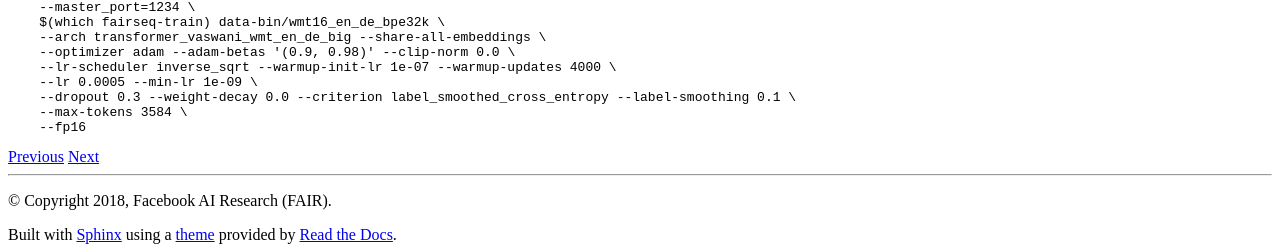
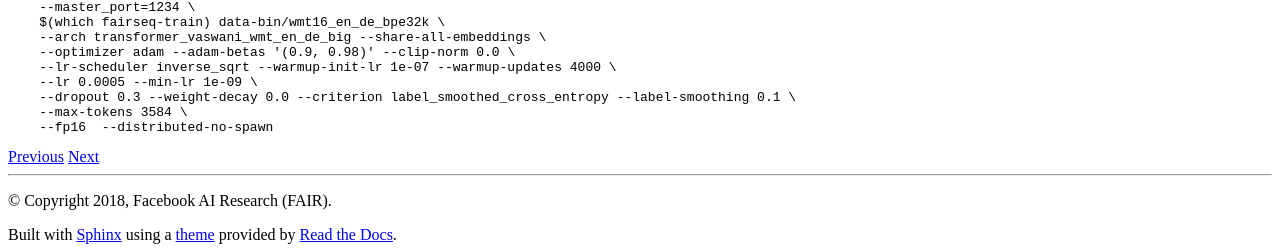
Before and after one commit to realzhouchushu/data2vec, a Sphinx documentation site: the page built from docs/getting_started.rst, in a window 1280 px wide and 900 px high, scrolled down 2187 px. Shown: the part 648-897 px from the top of the window. Built offline with Sphinx 7.4.7 and the Read the Docs theme 2.0.0, drawn with Linux system fonts in a browser that asks for light colours.

Commit message:
Update getting_started.rst (#1188)
Summary:
Hi,

I think there is a minor mistake in the doc. `--distributed-no-spawn` argument is needed for distributed training on multiple machines without `slurm`. Otherwise, the program will start 8 jobs on each GPU, when `nproc_per_node=8`.
Pull Request resolved: https://github.com/pytorch/fairseq/pull/1188

Differential Revision: D17627778

Pulled By: myleott

fbshipit-source-id: 35ab6b650dc1132d7cb2d150e80d2ebf0caf3e69

```diff
--- a/docs/getting_started.rst
+++ b/docs/getting_started.rst
@@ -189,4 +189,4 @@ replacing ``node_rank=0`` with ``node_rank=1`` on the second node:
         --lr 0.0005 --min-lr 1e-09 \
         --dropout 0.3 --weight-decay 0.0 --criterion label_smoothed_cross_entropy --label-smoothing 0.1 \
         --max-tokens 3584 \
-        --fp16
+        --fp16  --distributed-no-spawn
```
